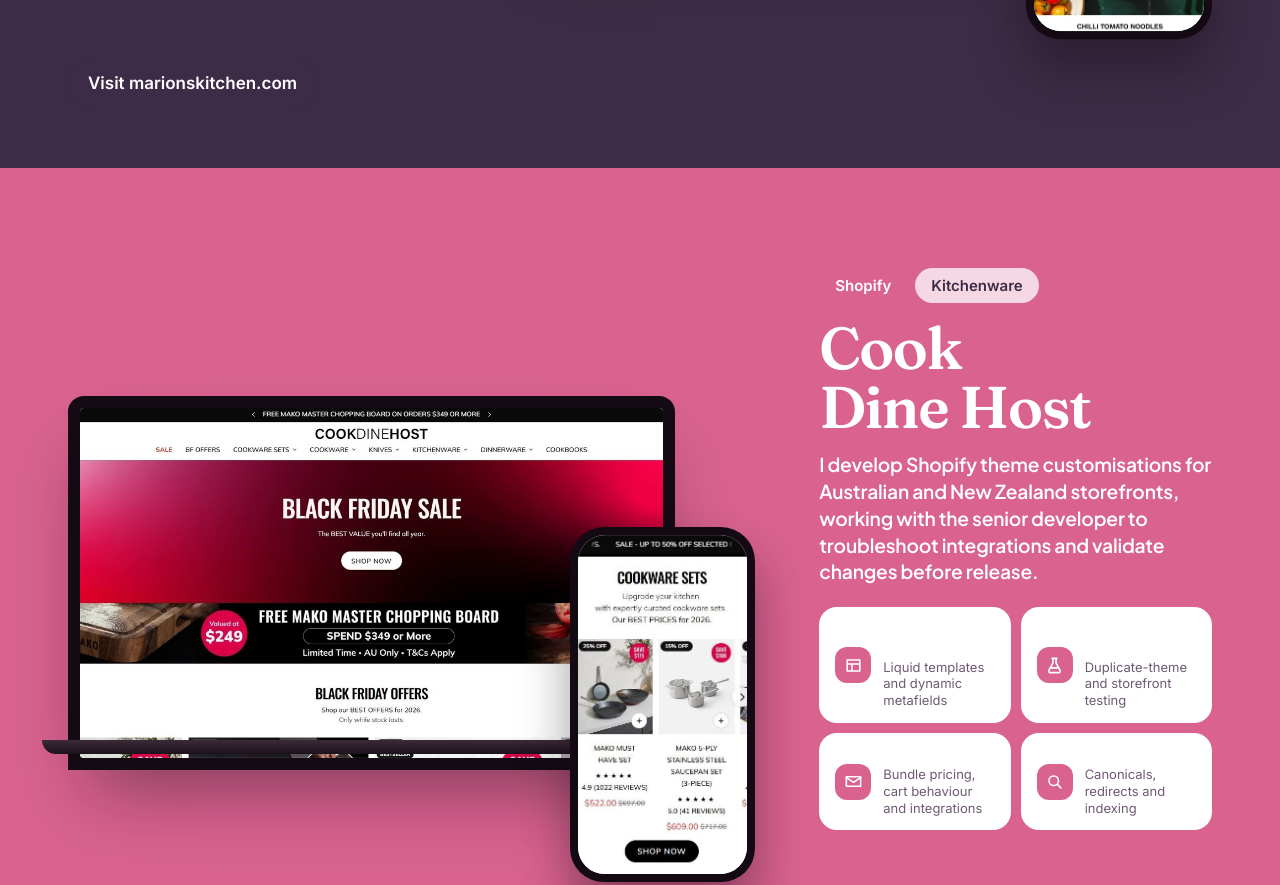
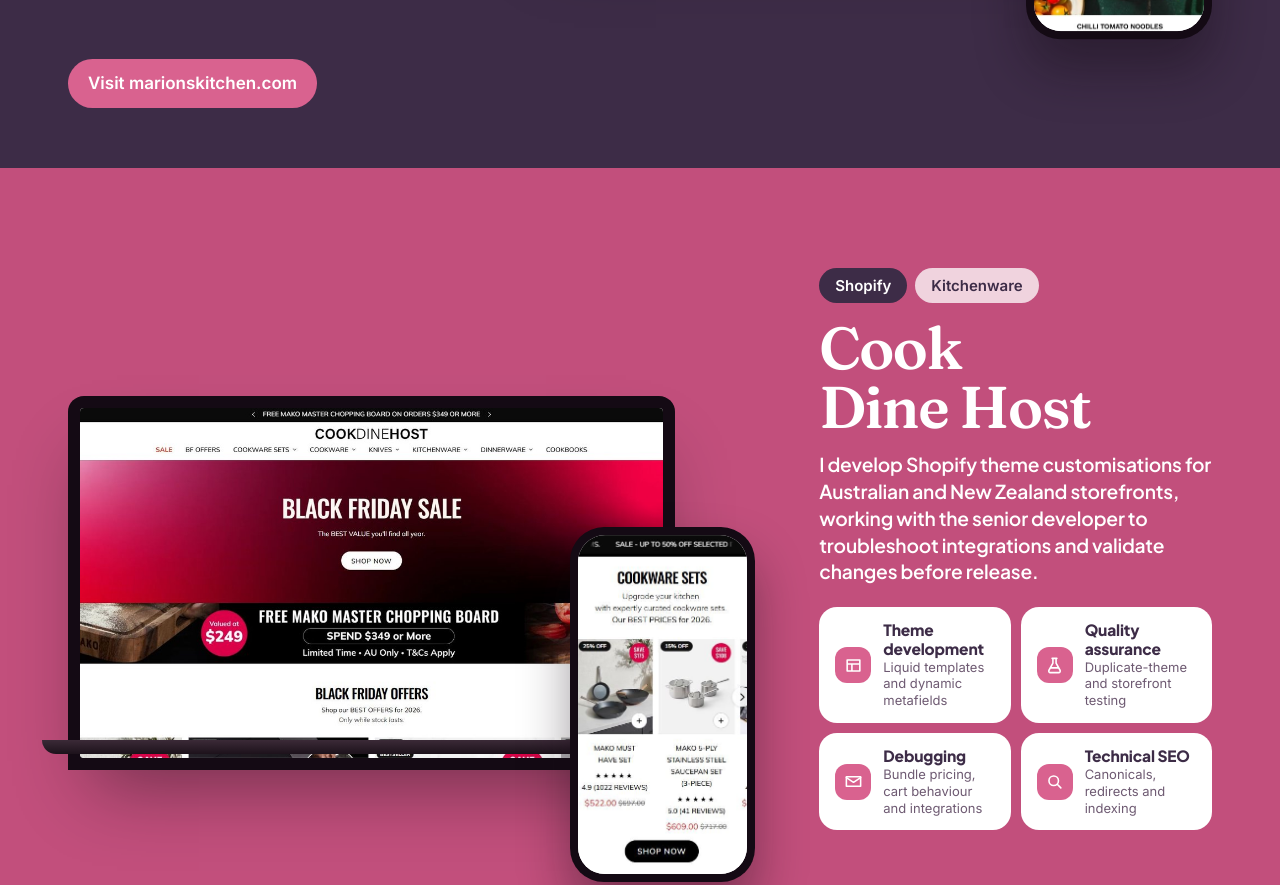
Before and after one commit to EarlSpiritRoo/EarlSpiritRoo.github.io, a plain HTML site: page index.html in a window 1280 px wide. Shown: the part 2195-3080 px from the top of the page. Drawn offline with nearby package versions, Linux system fonts and the light colour scheme.

Commit message:
Fix unreadable tile titles and same-colour tags; remove link arrows and status pill

```diff
--- a/css/style.css
+++ b/css/style.css
@@ -640,3 +640,14 @@ em.serif { font: italic 500 1em/1 var(--serif); color: var(--rose); letter-spaci
   .about { padding-top: 100px; }
   .star-big { top: 50px; right: 8%; } .star-small { top: 110px; right: 20%; }
 }
+
+/* ---- Fixes: readable tiles, visible buttons and tags on coloured sections ---- */
+.project { --rose-deep: #c24f7c; }
+.project.pv2 { --bg: var(--rose-deep); }               /* a deeper rose so white text is easy to read */
+.tiles b { color: var(--aub); }                         /* tile titles were inheriting white text */
+.tiles small { color: var(--muted); }
+.tag.fill { background: var(--aub); color: #fff; }      /* never the same colour as the section */
+.project.pv1 .tag.fill { background: var(--rose); }
+.project.pv1 .visit { background: var(--rose); color: #fff; }
+.project.pv1 .visit:hover { background: #fff; color: var(--aub); }
+.project.pv2 .visit:hover { background: #fff; color: var(--aub); }
```
